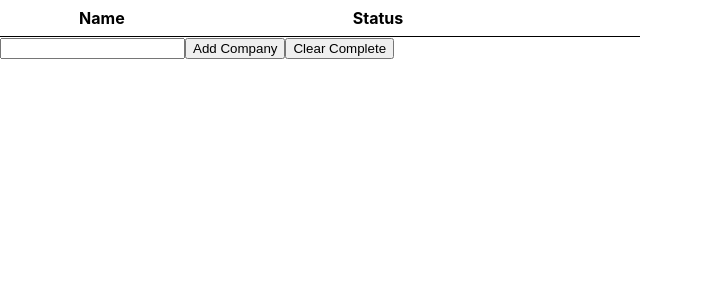
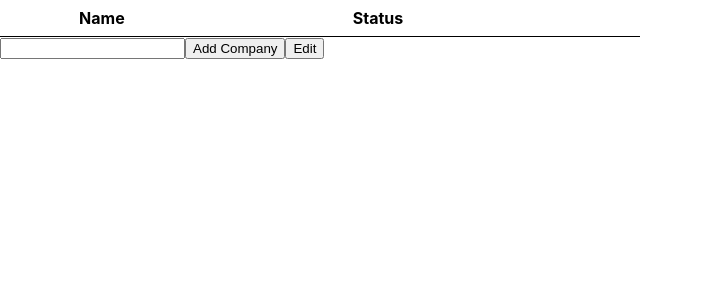
Before and after one commit to Benson-chou/JobTracker, a React (Create React App) app: page / in a window 1280 px wide. Shown: the top 300 px of the page, without its empty margins (0-703 px from the left). Built offline with nearby package versions, Linux system fonts and the light colour scheme.

Commit message:
Introduced edit mode

```diff
--- a/src/App.js
+++ b/src/App.js
@@ -11,11 +11,18 @@ function App() {
   }
   const [companies, setcompanies] = useState(JSON.parse(localStorage.getItem(LOCAL_STORAGE_KEY)))
   const companyNameRef = useRef()
+  const [editMode, setEditMode] = useState(false)
+
 
 
   useEffect(() => {
     localStorage.setItem(LOCAL_STORAGE_KEY, JSON.stringify(companies))
   }, [companies])
+
+  // Enter edit mode and
+  function handleEditClick(){
+    setEditMode(!editMode);
+  }
 
   function toggleCompany(id) {
     const newcompanies = [...companies]
@@ -54,17 +61,22 @@ function App() {
     companyNameRef.current.value = null
   }
 
+  // Clear complete companies, close edit Mode and clear mode.
   function handleClearcompanies() {
     const newcompanies = companies.filter(company => !company.complete)
     setcompanies(newcompanies)
+    setEditMode(false);
   }
-  // console.log(companies)
+
     return (
-      <>
-      <CompanyList companies={companies} toggleCompany={toggleCompany} />
+    <>
+      <CompanyList companies={companies} toggleCompany={toggleCompany} editMode={editMode}/>
       <input ref={companyNameRef} type="text" />
       <button onClick={handleAddCompany}>Add Company</button>
-      <button onClick={handleClearcompanies}>Clear Complete</button>
+      <button onClick={handleEditClick}>
+        {editMode ? 'Save' : 'Edit'}
+      </button>
+      {editMode && <button onClick={handleClearcompanies}>Clear Complete</button>}
     </>
     );
 }
--- a/src/CompanyList.js
+++ b/src/CompanyList.js
@@ -1,7 +1,7 @@
 import React from 'react'
 // import Companies from './Companies'
 
-export default function CompanyList({companies, toggleCompany}) {
+export default function CompanyList({companies, toggleCompany, editMode}) {
   function handleCompanyClick(id) {
     toggleCompany(id)
   }
@@ -19,17 +19,18 @@ export default function CompanyList({companies, toggleCompany}) {
         {companies.map(company => (
           <tr key={company.id} style={{ borderBottom: "1px solid #000" }}>
           <td style={{ padding: "8px" }}>
-            <input
+            {editMode && (<input
               type="checkbox"
               checked={company.complete}
               onChange={() => handleCompanyClick(company.id)}
             />
+            )}
           </td>
           <td style={{ padding: "8px" }}>
             <a href={company.url} target="_blank" rel="noreferrer" >{company.name}</a>
           </td>
           <td style={{ padding: "8px" }}>
-            {company.complete ? "Complete" : "Incomplete"}
+            {company.complete ? "Found" : "Still Unvailable"}
           </td>
         </tr>
         ))}
```
